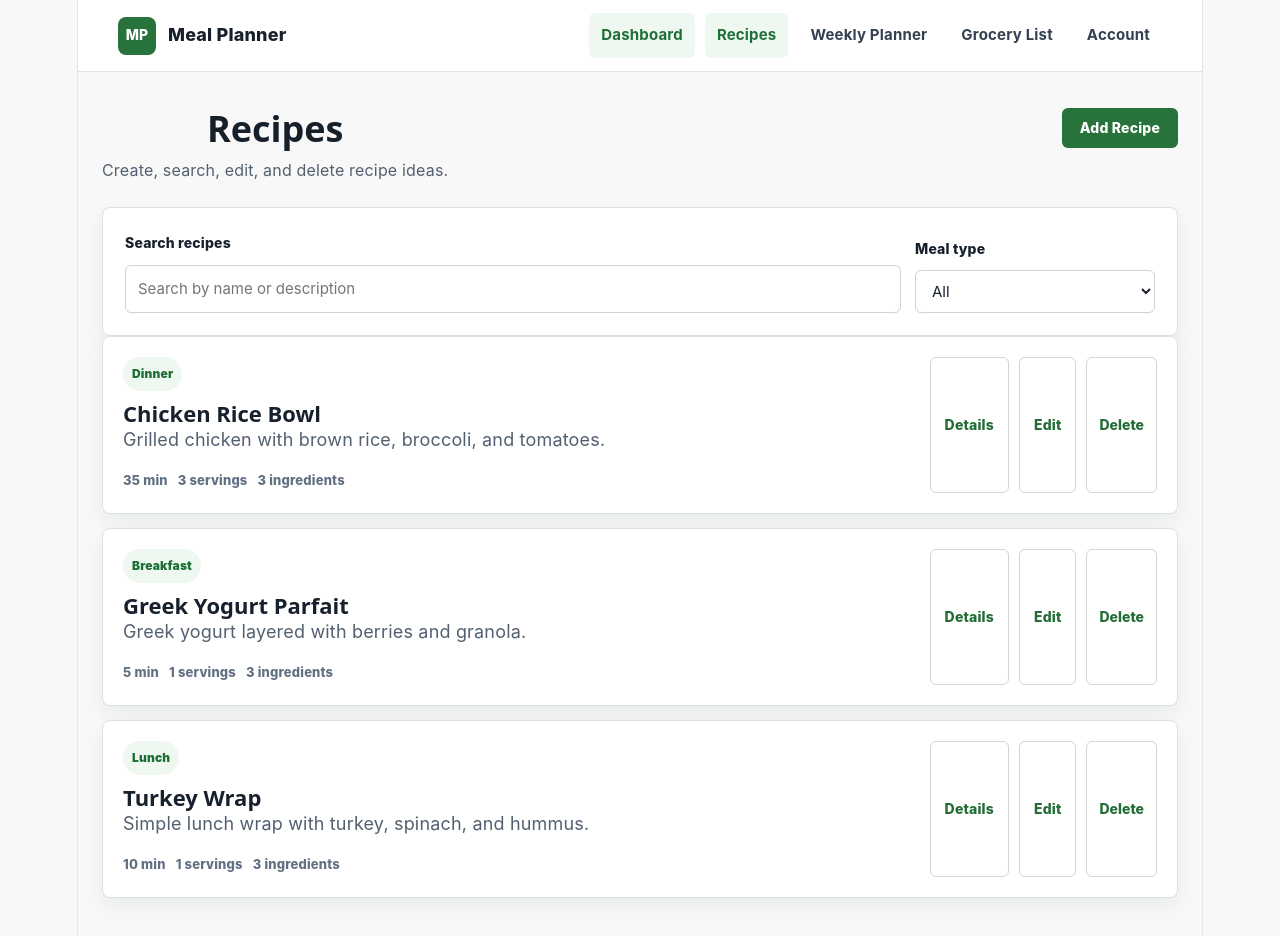
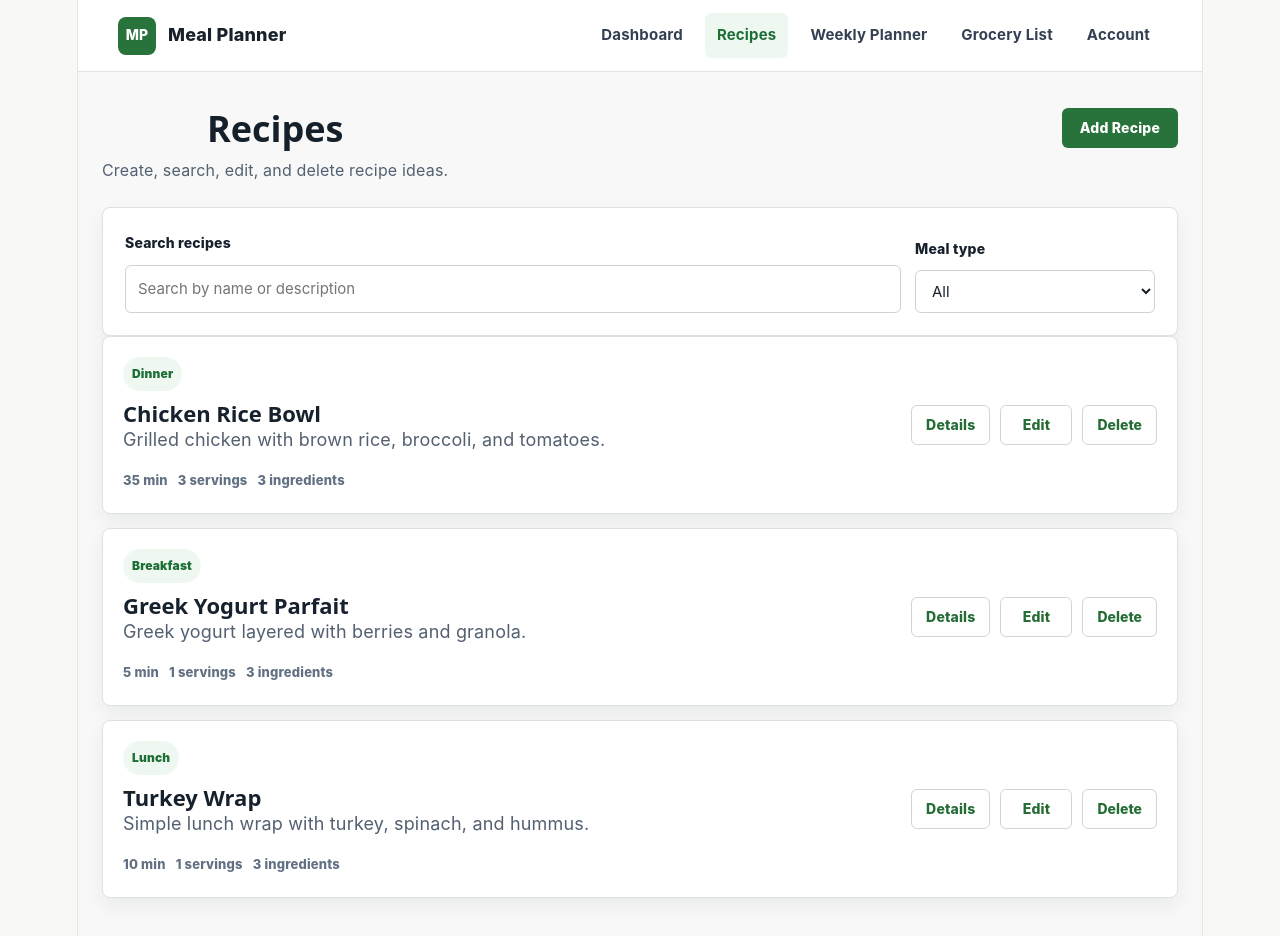
Before and after one commit to DamianOrz/COP4331-LargeProject-Group12, a React (Vite) app in the folder frontend/: page /app/recipes in a window 1280 px wide. Shown: the top 936 px of the page. Built offline with nearby package versions, Linux system fonts and the light colour scheme; sample sign-in values are in the browser's storage.

Commit message:
Polish app navigation and recipe action buttons

```diff
--- a/frontend/src/appPages.css
+++ b/frontend/src/appPages.css
@@ -388,9 +388,26 @@
 .recipe-card {
   display: flex;
   justify-content: space-between;
+  align-items: center;
   gap: 18px;
   padding: 20px;
   text-align: left;
+}
+
+.recipe-card > div:first-child {
+  min-width: 0;
+}
+
+.card-actions {
+  align-items: center;
+  flex: 0 0 auto;
+}
+
+.card-actions a,
+.card-actions button {
+  min-width: 72px;
+  min-height: 40px;
+  padding: 0 14px;
 }
 
 .meal-pill {
--- a/frontend/src/pages/mealplanner/AppShell.tsx
+++ b/frontend/src/pages/mealplanner/AppShell.tsx
@@ -20,7 +20,13 @@ const navItems = [
 function AppShell({ title, subtitle, action, children }: AppShellProps) {
   const location = useLocation();
 
-  const isActive = (path: string) => location.pathname === path || location.pathname.startsWith(`${path}/`);
+  const isActive = (path: string) => {
+    if (path === '/app') {
+      return location.pathname === '/app';
+    }
+
+    return location.pathname === path || location.pathname.startsWith(`${path}/`);
+  };
 
   return (
     <div className="planner-app-shell">
```
